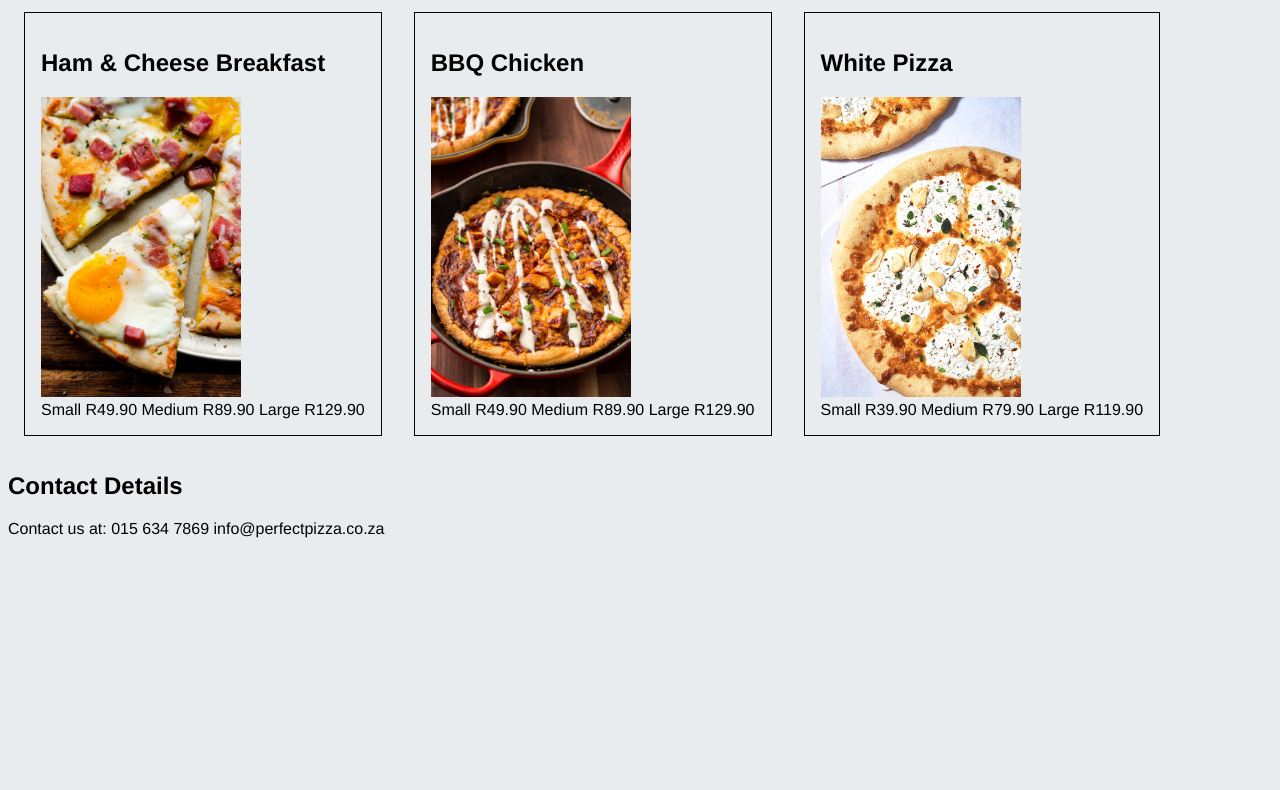
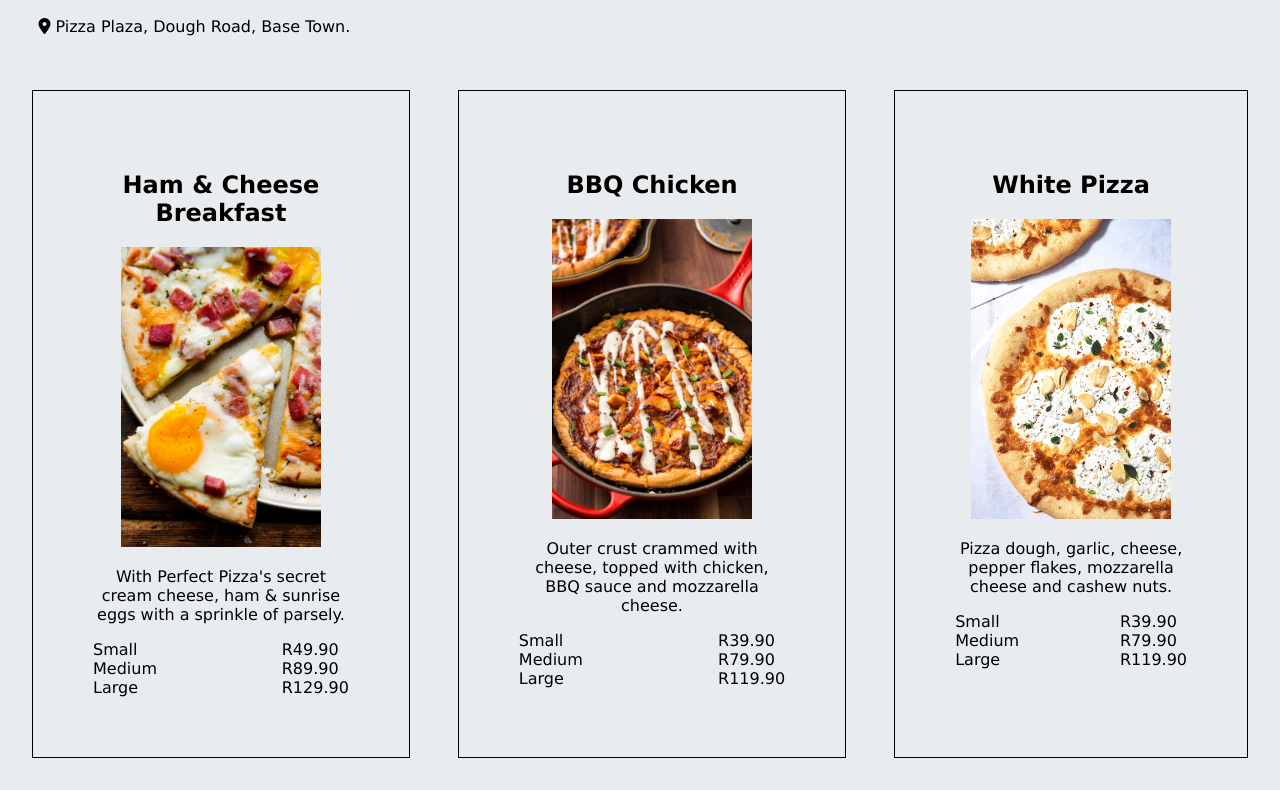
Before and after one commit to Pururu96/perfect-pizza, a plain HTML site: page index.html in a window 1280 px wide. Shown: the part 84-874 px from the top of the page. Before the commit the page ends 800 px from the top, so only its background shows below. Drawn offline with Linux system fonts and the light colour scheme.

Commit message:
Pizza Pamphlet final draft

```diff
--- a/index.html
+++ b/index.html
@@ -6,50 +6,95 @@
     <meta name="viewport" content="width=device-width, initial-scale=1.0">
     <title>Perfect Pizza</title>
     <link rel="stylesheet" href="style.css">
+    <script src="https://kit.fontawesome.com/56f8087996.js" crossorigin="anonymous"></script>
 </head>
+
 <body>
-    <h1>Perfect Pizza</h1>
+    <h1>PERFECT PIZZA</h1>
+    <p class="location"><i class="fas fa-map-marker-alt"></i>
+        Pizza Plaza, Dough Road, Base Town.
+    </p>
 
     <div class=pizzas>
-        <div class="pizza small_pizza">
+        <div class="pizza">
             <h2>Ham & Cheese Breakfast</h2>
             <img src="ham-cheese-breakfast-pizza.jpg" width="200">
 
             <div>
-                Small              R49.90
-                Medium             R89.90
-                Large              R129.90
+               <p>
+                With Perfect Pizza's secret cream cheese, ham & sunrise eggs with a sprinkle of parsely.
+               </p>
+
+             <p id="pizza_sizes">
+                Small<br>
+                Medium<br>
+                Large
+             </p>
+
+             <p id="pizza_prices">
+                R49.90<br>
+                R89.90<br>
+                R129.90
+             </p>
             </div>
         </div>
 
-        <div class="pizza medium_pizza">
+        <div class="pizza">
             <h2>BBQ Chicken</h2>
             <img src="skillet-pizza-bbq-chicken.jpg" width="200">
 
             <div>
-                Small              R49.90
-                Medium             R89.90
-                Large              R129.90
+                <p>
+                Outer crust crammed with cheese, topped with chicken, BBQ sauce and mozzarella cheese.
+                </p>
+
+             <p id="pizza_sizes">
+                Small<br>
+                Medium<br>
+                Large
+             </p>
+
+             <p id="pizza_prices">
+                R39.90<br>
+                R79.90<br>
+                R119.90
+             </p>
             </div>
         </div>
 
-        <div class="pizza large_pizza">
+        <div class="pizza">
             <h2>White Pizza</h2>
             <img src="white-pizza.gif" width="200">
 
             <div>
-                Small              R39.90
-                Medium             R79.90
-                Large              R119.90
+                <p>
+                Pizza dough, garlic, cheese, pepper flakes, mozzarella cheese and cashew nuts.
+                </p>
+
+             <p id="pizza_sizes">
+                Small<br>
+                Medium<br>
+                Large
+             </p>
+
+             <p id="pizza_prices">
+                R39.90<br>
+                R79.90<br>
+                R119.90
+             </p>
             </div>
         </div>
 
     </div>
-
-
-    <h2>
-        Contact Details
-    </h2>
-    Contact us at: 015 634 7869   info@perfectpizza.co.za
+    <div>
+        <h2>
+            Contact Details
+        </h2>
+        <p id="contact">
+        Contact us at: 015 634 7869<br>
+        info@perfectpizza.co.za<br>
+        <i class="fab fa-facebook-f"></i> <i class="fab fa-twitter"></i> <i class="fab fa-instagram"></i>: @perfectpizza
+        </p>
+    </div>
 </body>
 </html>
--- a/style.css
+++ b/style.css
@@ -1,20 +1,44 @@
 body {
     background-color: #e9ecef;
-    font-family: 'Franklin Gothic Medium', 'Arial Narrow', Arial, sans-serif;
+    font-family:sans-serif;
 }
-.pizzas {
-    display: fle;
+h1 {
+    color:black;
+    margin: 1em;
+}
+.location {
+    margin: 1.9em;
+    font-family: Verdana, Geneva, Tahoma, sans-serif;
 }
 .pizza {
+    overflow-wrap: break-word;
     background-color:#e9ecef;
-
-    /*Box model*/
+    text-align: center;
+    font-family: Verdana, Geneva, Tahoma, sans-serif;
     border: 1px solid;
-    padding: 1em;
-    margin: 1em;
-   /* width: 20em;
-    display: inline-block;*/
-
+    padding: 3.75em;
+    margin: 1.5em;
+}
+#pizza_sizes {
+    text-align: left;
+    margin:0em;
+    padding: 0em;
+    display:inline;
+    float:left
+}
+#pizza_prices {
+    text-align: left;
+    margin: 0em;
+    padding: 0em;
+    display:inline;
+    float:right
+}
+#contact {
+    font-family: sans-serif;
+    margin:0em;
+    padding: 0em;
+    display:inline;
+    float:left;
 }
 @media (min-width: 960px) {
     .pizzas {
```
